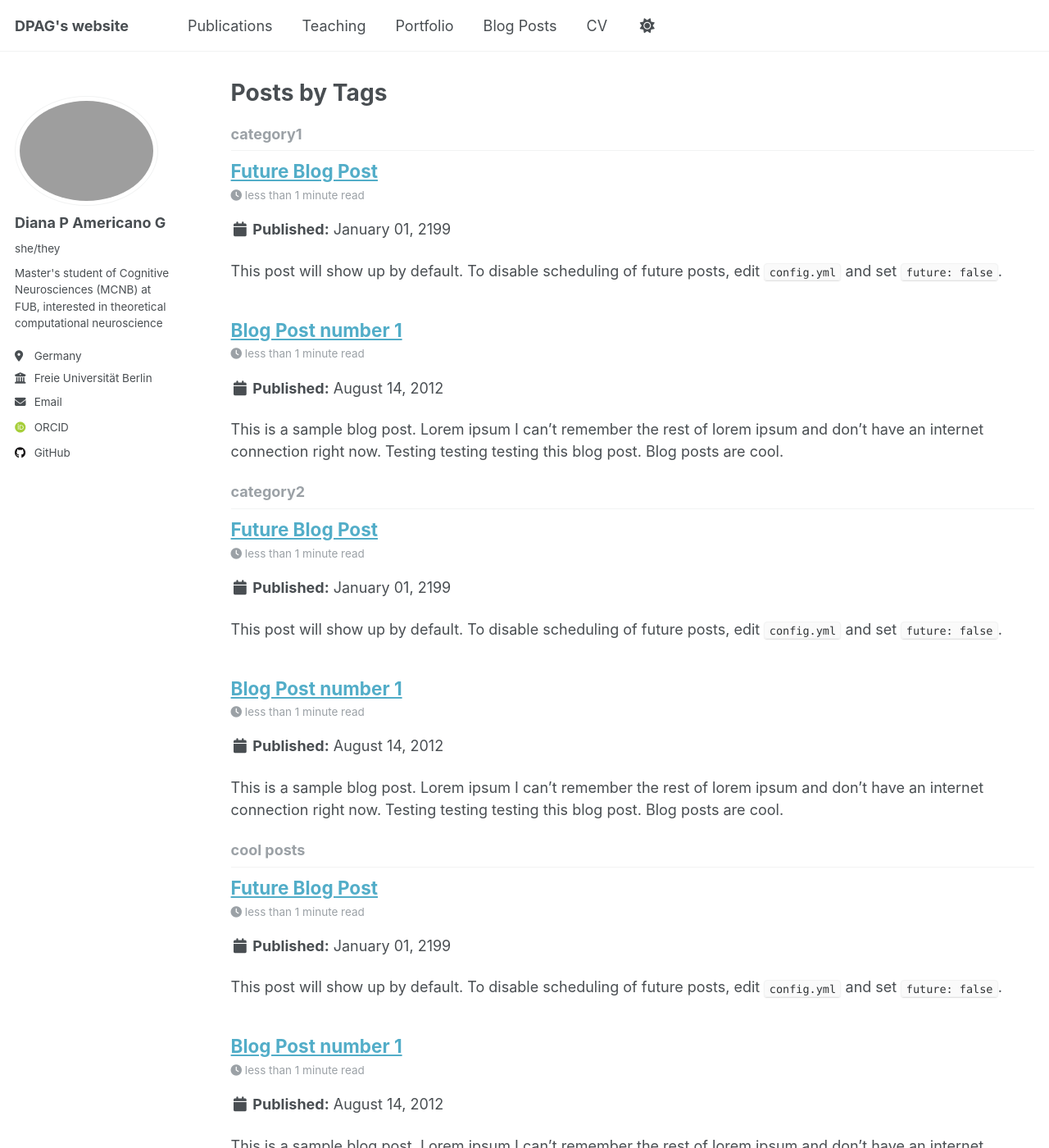
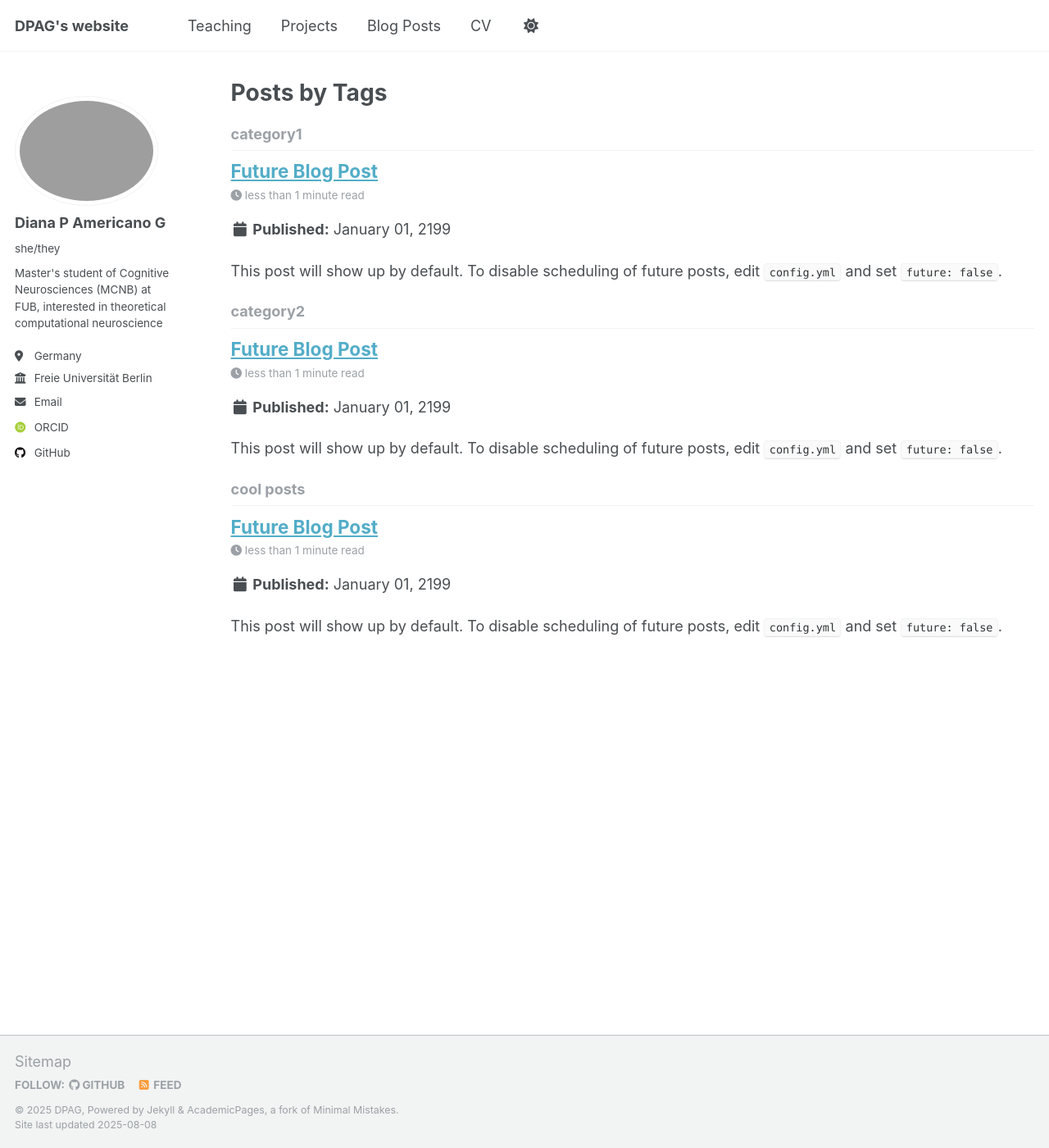
Before and after one commit to americano-diana/americano-diana.github.io, a Jekyll site: the page built from _pages/tag-archive.html, in a window 1280 px wide and 1400 px high. Shown: the whole window at 82% size. Built offline with Jekyll 4.4.1, drawn with Linux system fonts in a browser that asks for light colours; some web fonts are replaced; a script that is not in the unit is left out; some of the changed text lies outside the part shown.

Commit message:
Fixing header

```diff
--- a/_data/navigation.yml
+++ b/_data/navigation.yml
@@ -8,8 +8,8 @@
 #      Markdown formatted page while the second is generated using JSON.
 
 main:
-  - title: "Publications"
-    url: /publications/
+  #- title: "Publications"
+  #  url: /publications/
 
   #- title: "Talks"
   #  url: /talks/
@@ -17,8 +17,8 @@ main:
   - title: "Teaching"
     url: /teaching/
 
-  - title: "Portfolio"
-    url: /portfolio/
+  - title: "Projects"
+    url: /projects/
 
   - title: "Blog Posts"
     url: /year-archive/
--- a/_posts/2012-08-14-blog-post-1.md
+++ /dev/null
@@ -1,20 +0,0 @@
----
-title: 'Blog Post number 1'
-date: 2012-08-14
-permalink: /posts/2012/08/blog-post-1/
-tags:
-  - cool posts
-  - category1
-  - category2
----
-
-This is a sample blog post. Lorem ipsum I can't remember the rest of lorem ipsum and don't have an internet connection right now. Testing testing testing this blog post. Blog posts are cool.
-
-Headings are cool
-======
-
-You can have many headings
-======
-
-Aren't headings cool?
-------
```
Also changed, not shown: _pages/about.md (+1 -1 lines).
